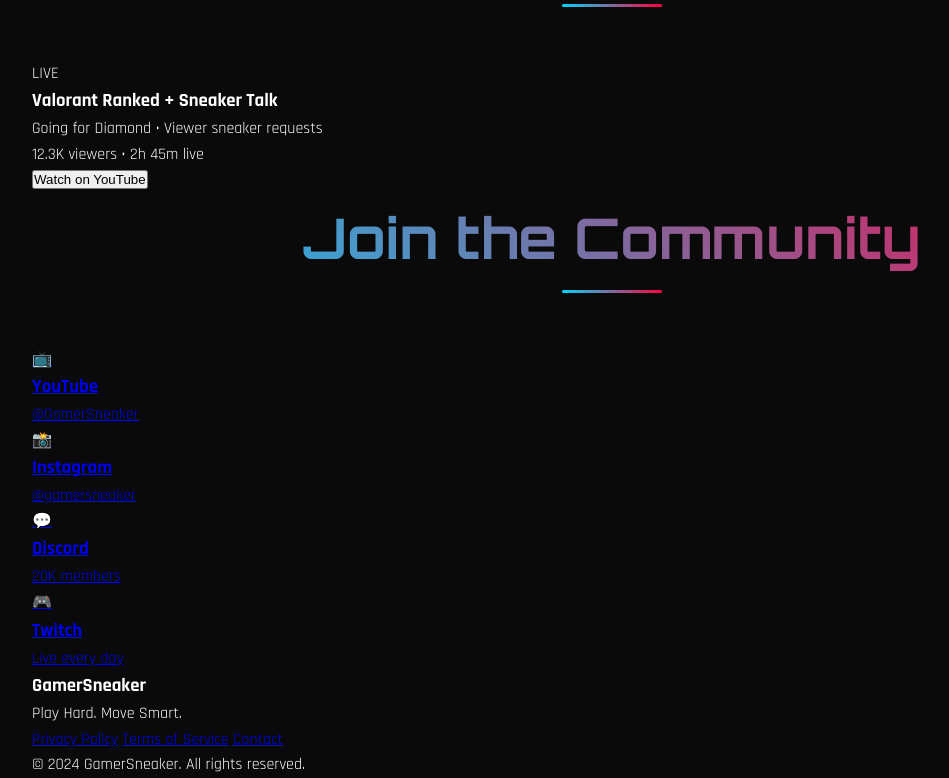
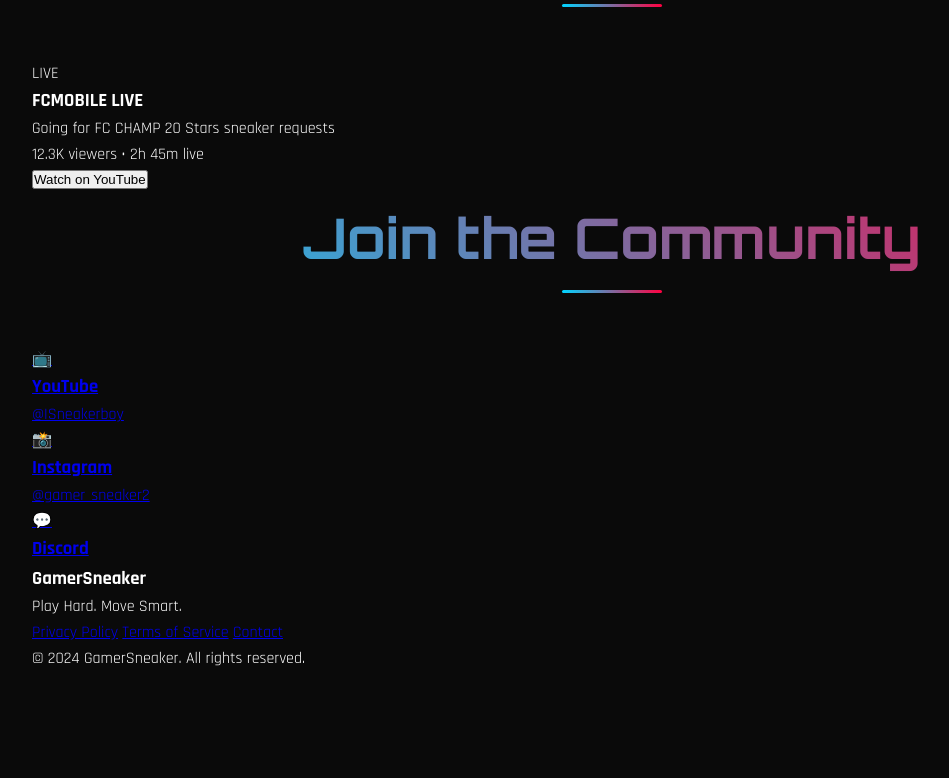
Before and after one commit to adeem2536-cyber/gamer-sneaker1, a plain HTML site: page index.html in a window 1280 px wide. Shown: the part 2446-3224 px from the top of the page, without its empty margins (28-977 px from the left). After the commit the page ends 3117 px from the top, so only its background shows below. Drawn offline with Linux system fonts and the light colour scheme.

Commit message:
Update index.html

```diff
--- a/index.html
+++ b/index.html
@@ -136,8 +136,8 @@
                         <span>LIVE</span>
                     </div>
                     <div class="stream-info">
-                        <h3>Valorant Ranked + Sneaker Talk</h3>
-                        <p>Going for Diamond • Viewer sneaker requests</p>
+                        <h3>FCMOBILE LIVE</h3>
+                        <p>Going for FC CHAMP 20 Stars sneaker requests</p>
                         <div class="stream-stats">
                             <span>12.3K viewers</span>
                             <span>•</span>
@@ -158,23 +158,18 @@
                 <a href="#" class="social-card youtube">
                     <div class="social-icon">📺</div>
                     <h3>YouTube</h3>
-                    <p>@GamerSneaker</p>
+                    <p>@ISneakerboy</p>
                 </a>
                 <a href="#" class="social-card instagram">
                     <div class="social-icon">📸</div>
                     <h3>Instagram</h3>
-                    <p>@gamersneaker</p>
+                    <p>@gamer_sneaker2</p>
                 </a>
                 <a href="#" class="social-card discord">
                     <div class="social-icon">💬</div>
                     <h3>Discord</h3>
-                    <p>20K members</p>
-                </a>
-                <a href="#" class="social-card twitch">
-                    <div class="social-icon">🎮</div>
-                    <h3>Twitch</h3>
-                    <p>Live every day</p>
-                </a>
+                    </a>
+
             </div>
         </div>
     </section>
```
